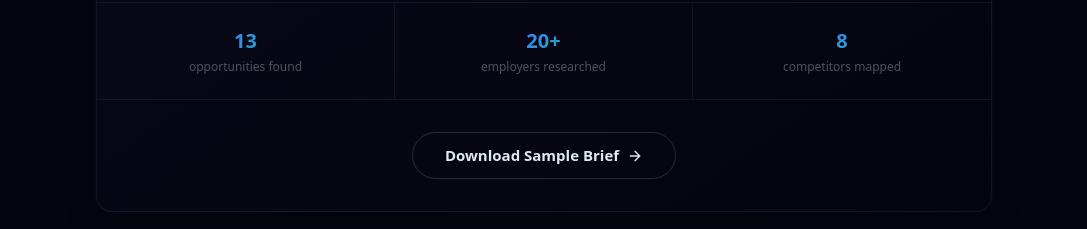
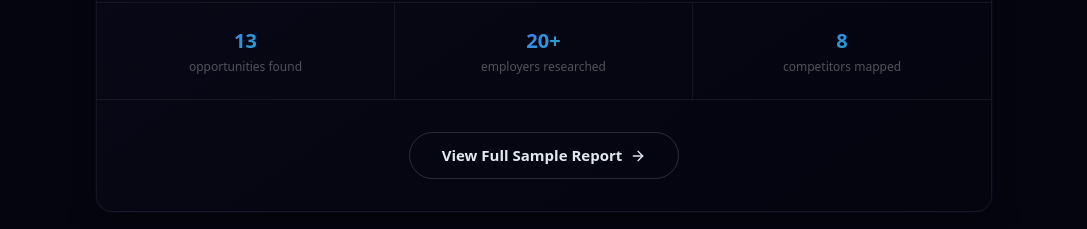
Before and after one commit to wspanic201/workforce-intelligence, a Next.js app: page / in a window 1280 px wide. Shown: the part 2360-2589 px from the top of the page, without its empty margins (96-1183 px from the left). Built offline with nearby package versions, Linux system fonts and the light colour scheme.

Commit message:
link sample brief button to interactive report viewer

```diff
--- a/app/page.tsx
+++ b/app/page.tsx
@@ -218,10 +218,12 @@ export default function HomePage() {
 
               {/* CTA */}
               <div className="p-6 md:p-8 border-t border-white/[0.06] flex justify-center">
-                <button className="btn-cosmic btn-cosmic-ghost text-sm">
-                  Download Sample Brief
-                  <ArrowRight className="ml-2 h-4 w-4" />
-                </button>
+                <Link href="/report/demo">
+                  <button className="btn-cosmic btn-cosmic-ghost text-sm">
+                    View Full Sample Report
+                    <ArrowRight className="ml-2 h-4 w-4" />
+                  </button>
+                </Link>
               </div>
             </div>
           </AnimateOnScroll>
```
